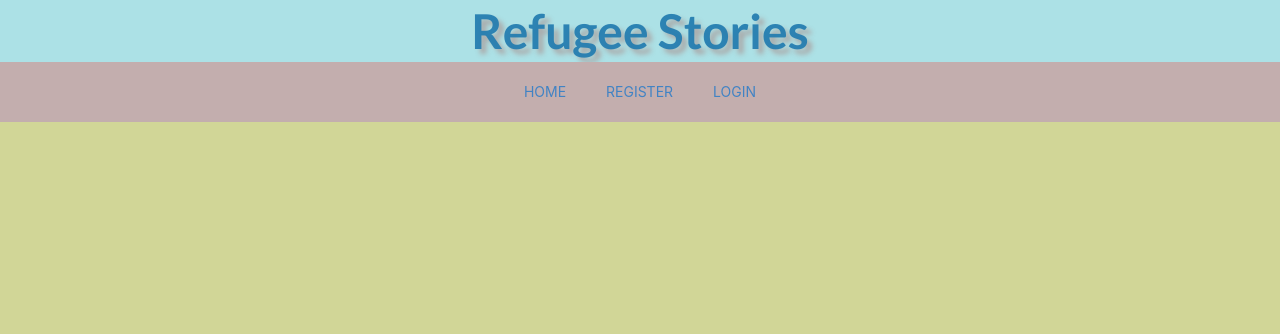
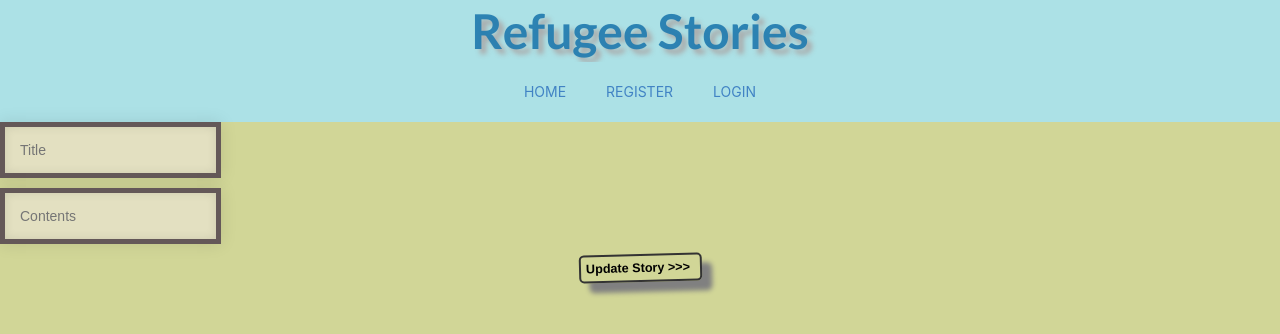
Before and after one commit to Refugee-Stories-PT-BW/fe, a React (Create React App) app in the folder refugee-stories/: page /stories/1 in a window 1280 px wide. Shown: the top 334 px of the page. Built offline with nearby package versions, Linux system fonts and the light colour scheme.

Commit message:
Added delete and edit a story

```diff
--- a/refugee-stories/src/App.css
+++ b/refugee-stories/src/App.css
@@ -87,8 +87,8 @@ button {
   }
 
 
-  .friend {
-    background-color: #fcbb58;
+  .story{
+    background-color:rgba(169, 226, 236, 0.931);
     border: 0;
     box-shadow: 0 -1px 0 #e0e0e0, 0 0 5px rgba(0, 0, 0, 0.12),
       0 5px 8px rgba(0, 0, 0, 0.24);
@@ -109,7 +109,7 @@ button {
 }
 
     nav {
-      background: rgb(195, 174, 174);
+      background: rgba(169, 226, 236, 0.931);
       top: 0;
       width: 100%;
       transition: all 0.2s;
--- a/refugee-stories/src/App.js
+++ b/refugee-stories/src/App.js
@@ -4,9 +4,10 @@ import SubmitStory from './components/SubmitStory/SubmitStory'
 import LoginForm from './components/LoginForm/LoginForm'
 import Register from './components/Register/Register'
 import StoriesList from './components/StoriesList/StoriesList'
-// import TabNav from './components/TabNav/TabNav'
+import Story from './components/Story/Story'
+import StoryForm from './components/StoryForm/StoryForm'
 import Home from './components/Home/Home'
-// import PrivateRoute from './components/PrivateRoute/PrivateRoute'
+import PrivateRoute from './components/PrivateRoute/PrivateRoute'
 import { getToken } from './utils/api'
 import api from './utils/api'
 import './App.css';
@@ -20,11 +21,11 @@ function App() {
     api()
     .get('/stories')
     .then(res => {
-      console.log('List of users', res)
+      console.log('List of stories', res)
       setStories(res.data)
     })
     .catch(error => {
-      console.log(error)
+      console.log(error.message)
     })
   }
 
@@ -39,13 +40,20 @@ function App() {
             {signedIn && <Link to='/submitstory'>Submit a Story</Link>}
             {signedIn && <Link to='/stories'>Stories</Link>}
           </nav>
+
             <Route exact path='/' component={Home} />
             <Route exact path='/register' render={props => <Register {...props}/>} />
-            <Route path='/login' render={props => <LoginForm {...props}/>} />
-              <Route exact path='/submitstory' render={props => <SubmitStory {...props}/>} />
-              <Route exact path='/stories' render={props => (
-                <StoriesList {...props} stories={stories} fetchStories={fetchStories} /> )} />
-              {/* <PrivateRoute exact path='/stories' render={props => <StoriesList {...props}/>} /> */}
+            <Route exact path='/login' render={props => <LoginForm {...props}/>} />
+            <Route exact path='/stories' render={props => (
+                <StoriesList {...props} stories={stories} fetchStories={fetchStories} />
+                )} />
+            <PrivateRoute exact path='/submitstory' component={SubmitStory} />
+            <Route exact path='/stories/:id' render={props => (
+                <StoryForm {...props} stories={stories} updateStories={setStories} />
+              )} />
+            <Route exact path='/stories:id' render={props => (
+                <Story {...props} stories={stories} updateStories={setStories} />
+              )} />
       </section>
     </div>
   );
--- a/refugee-stories/src/components/StoriesList/StoriesList.js
+++ b/refugee-stories/src/components/StoriesList/StoriesList.js
@@ -1,54 +1,33 @@
 import React from 'react';
-// import Friend from '../Friend/Friend'
-// import FriendForm from '../FriendForm/FriendForm'
-// import { Route, Redirect } from 'react-router-dom';
 // import api from '../../utils/api'
+
 
 const StoriesList = (props) => {
      console.log('List props', props)
 
-     function routeToStory(e, user) {
+     function routeToStory(e, story) {
           e.preventDefault();
-          props.history.push(`users/${user.id}`)
+          props.history.push(`stories/${story.id}`)
      }
 
+     // const handleDelete= (e, story) => {
+     //      e.preventDefault()
+     //           api()
+     //           .delete(`/stories/${story.id}`)
+     //               .then (res => {
+     //                  console.log(res.data)
+     //                  props.updateStories(res.data)
+     //                  props.history.push('/stories')
+     //               } )
+     //               .catch(err => console.log('Error: ', err))
+     //         }
 
 
-     // useEffect(() => {
-     //      api()
-     //      .get('/friends?_limit=5')
-     //      .then(res => {
-     //           console.log('Getting the List',res)
-     //           setFriends(res.data)
-     //      })
-     //      .catch(error => {
-     //           console.log(error)
-     //      })
-     // }, [])
-
-     // const handleDelete= id => {
-     //      api()
-     //      .delete(`/friends/${id}`)
-     //          .then (res => {
-     //             console.log(res.data)
-     //             setFriends(res.data)
-     //          } )
-     //          .catch(err => console.log('Error: ', err))
-     //    }
-
-     //    const editFriend = friend => {
-     //      api().put(`http://localhost:5000/api/friends/${friend.id}`, friend)
-     //        .then(res => {
-     //          setFriends(res.data);
-     //          props.history.push("/friends");
-     //        })
-     //        .catch(err => console.log(err.response));
-     //    };
 
 
     return (
      <div>
-          <h3>Users</h3>
+          <h3>Stories</h3>
           <button onClick={props.fetchStories}>Fetch Stories</button>
           <button onClick={() => {
                     localStorage.removeItem('token');
@@ -62,7 +41,7 @@ const StoriesList = (props) => {
                          <FriendForm {...props} friends= {friends} updateFriends={setFriends} />
                     )}/> */}
                     {props.stories.map(i => (
-                         <div className='friend'
+                         <div className='story'
                          onClick={e => routeToStory(e, i)} key={i.id} >
                          <p>{i.title}</p>
                          <p>{i.contents} </p>
--- /dev/null
+++ b/refugee-stories/src/components/Story/Story.js
@@ -0,0 +1,45 @@
+import React from 'react';
+import api from '../../utils/api'
+import StoryForm from '../StoryForm/StoryForm'
+import { Route } from 'react-router-dom';
+
+const Story = (props) => {
+    console.log('Story props',props)
+
+    const story = props.stories.find(
+        thing => `${thing.id}` === props.match.params.id
+    )
+        console.log('Story', story)
+
+        if (!props.stories.length || !story) {
+            return <h2>Loading story data...</h2>;
+          }
+    const handleDelete= e => {
+        e.preventDefault()
+             api()
+             .delete(`/stories/${story.id}`)
+                 .then (res => {
+                    console.log(res.data)
+                    props.updateStories(res.data)
+                    props.history.push('/stories')
+                 } )
+                 .catch(err => console.log('Error: ', err))
+           }
+
+    return (
+        <div className='story'>
+             <h2>Title:{story.title}</h2>
+            <h2>Contents: {story.contents}</h2>
+            <button  onClick={ handleDelete}>X</button>
+            {/* <button  onClick={() => props.history.push(`/stories/${story.id}`)}>Edit</button> */}
+            {/* <NavLink exact to ={`/friendslist/${props.id}`}> Friend</NavLink> */}
+            <Route exact path='/stories/:id' render={props => (
+        <StoryForm {...props} />
+      )} />
+            {/* <Link to={`/friendslist/edit/${props.id}`}>Edit</Link> */}
+
+        </div>
+     );
+}
+
+export default Story;
--- a/refugee-stories/src/components/StoryForm/StoryForm.js
+++ b/refugee-stories/src/components/StoryForm/StoryForm.js
@@ -0,0 +1,46 @@
+import React, { useState, useEffect } from 'react';
+import api from '../../utils/api'
+
+const StoryForm = (props) => {
+    console.log('Form props', props)
+    const [story, setStory] = useState({
+      title: '', contents: ''});
+
+    useEffect(() => {
+      const storyToEdit = props.stories.find(
+        story => `${story.id}` === props.match.params.id
+      );
+
+      if (storyToEdit) setStory(storyToEdit);
+    }, [props.stories, props.match.params.id]);
+
+
+  const handleChange = event => setStory({...story, [event.target.name]: event.target.value});
+
+  const handleSubmit = event => {
+    event.preventDefault();
+    api().put(`/stories/${story.id}`, story)
+          .then(res => {
+            props.updateStories(res.data);
+            props.history.push("/stories");
+          })
+          .catch(err => console.log(err.response));
+      };
+
+
+  return (
+    <form onSubmit={handleSubmit}>
+      <input name='title'
+             placeholder="Title"
+             value={story.title}
+             onChange={handleChange} />
+      <input name='contents'
+             placeholder="Contents"
+             value={story.contents}
+             onChange={handleChange} />
+      <button type='submit'>Update Story</button>
+    </form>
+  );
+};
+
+export default StoryForm;
--- a/refugee-stories/src/components/SubmitStory/SubmitStory.js
+++ b/refugee-stories/src/components/SubmitStory/SubmitStory.js
@@ -1,47 +1,40 @@
 import React, { useState, useEffect } from 'react';
-import '../../index.css'
-import { Link } from 'react-router-dom'
-// import axios from 'axios';
+import api from '../../utils/api'
+// import { Link } from 'react-router-dom'
 import {Form, Field,  withFormik} from 'formik';
-import api from '../../utils/api'
-// import Loader from 'react-loader-spinner';
-
-// import Button from '../Button/Button';
-// import 'react-loader-spinner/dist/loader/css/react-spinner-loader.css';
-
 import * as yup from 'yup';
 
 
-const SubmitStory = ({errors, touched, values, status, handleReset }) => {
+const SubmitStory = ({errors, touched, values, status, handleReset, ...props }) => {
 
     const [stories, setStories] = useState([]);
-    const [isLoading, setLoading] = useState(false);
-    // console.log('this is touched', touched);
+    // const [isLoading, setLoading] = useState(false);
+    console.log('Formik props', props);
 
-   function element() {
-       return (
-        alert ('Thank you for submitting the form!')
-       )
-   }
+//    function element() {
+//        return (
+//         alert ('Thank you for submitting the form!')
+//        )
+//    }
 
 
     useEffect(() => {
         if(status) {
             setStories([...stories, status]);
-            setLoading(true);
-            element();
+            // setLoading(true);
+            // element();
         }
-        setTimeout(() => {
-            setLoading(false);
-            handleReset();
-           }, 3000);
+        // setTimeout(() => {
+        //     setLoading(false);
+        //     handleReset();
+        //    }, 3000);
          // eslint-disable-next-line react-hooks/exhaustive-deps
-    }, [status]);
+    }, []);
 
 
     return (
         <div className='story-form'>
-         <Link to='/'>Home</Link>
+         {/* <Link to='/'>Home</Link> */}
             <h2>Tell Us Your Story!</h2>
          <div className='thanks-div'></div>
 
@@ -73,9 +66,9 @@ const SubmitStory = ({errors, touched, values, status, handleReset }) => {
 
            <div className ='button-div' style={{marginTop: '40px'}}>
            {/* <h2 style={{display: 'none'}}>Thank you for submitting the form!</h2> */}
-            <button className='button' type='submit'>
-                {isLoading && <h3>Submitting the story...</h3>}
-                {!isLoading && <h3>Submit Your Story</h3>}
+            <button className='button' type='submit'>Submit the Story
+                {/* {isLoading && <h3>Submitting the story...</h3>}
+                {!isLoading && <h3>Submit Your Story</h3>} */}
             </button>
            </div>
         </Form>
@@ -85,7 +78,8 @@ const SubmitStory = ({errors, touched, values, status, handleReset }) => {
     );
 }
 
-const FormikSubmitStory =withFormik({
+export default withFormik({
+
     mapPropsToValues: ( values ) => {
         // console.log('Values', values)
         return {
@@ -105,18 +99,15 @@ const FormikSubmitStory =withFormik({
     }),
 
 
-    handleSubmit(values, { setStatus }) {
-       api().post('/stories', values)
+    handleSubmit(values, { setStatus, props }) {
+       api()
+        .post('/stories', values)
         .then(res => {
-            console.log('Res Post', res)
+            console.log('Add Story', res)
             setStatus(res.data);
+            props.history.push('/stories')
         })
         .catch(err => console.log(err.response));
-
-
     }
 
 }) (SubmitStory)
-
-
-export default FormikSubmitStory;
```
Also changed, not shown: refugee-stories/src/components/PrivateRoute/PrivateRoute.js (+7 -7 lines).
